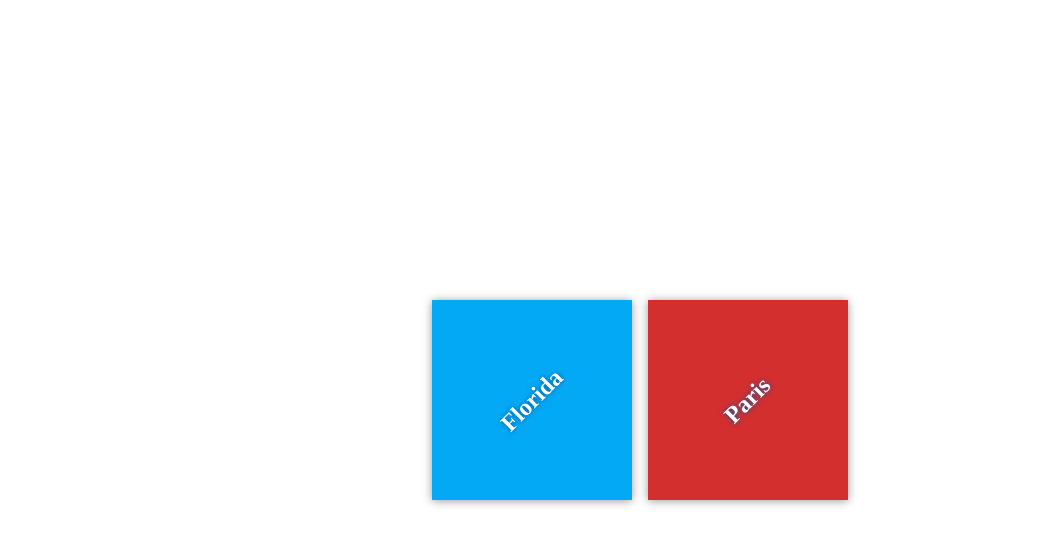
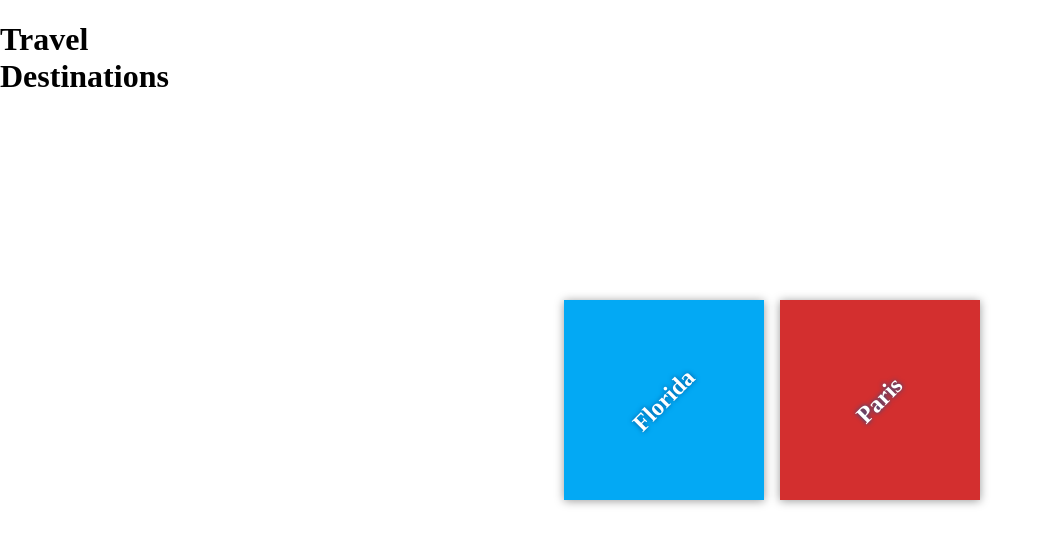
Before and after one commit to grantiverson/my-travel-plans, a plain HTML site: page index.html in a window 1280 px wide. Shown: the whole page, without its empty margins (0-1048 px from the left). Drawn offline with Linux system fonts and the light colour scheme.

Commit message:
Added header section and text

```diff
--- a/index.html
+++ b/index.html
@@ -7,7 +7,9 @@
     <link rel="stylesheet" href="css/app.css">
 </head>
 <body>
-
+    <header>
+        <h1>Travel Destinations</h1>
+    </header>
     <div class="container">
         <div class="destination-container">
             <div class="destination" id="florida">
```
